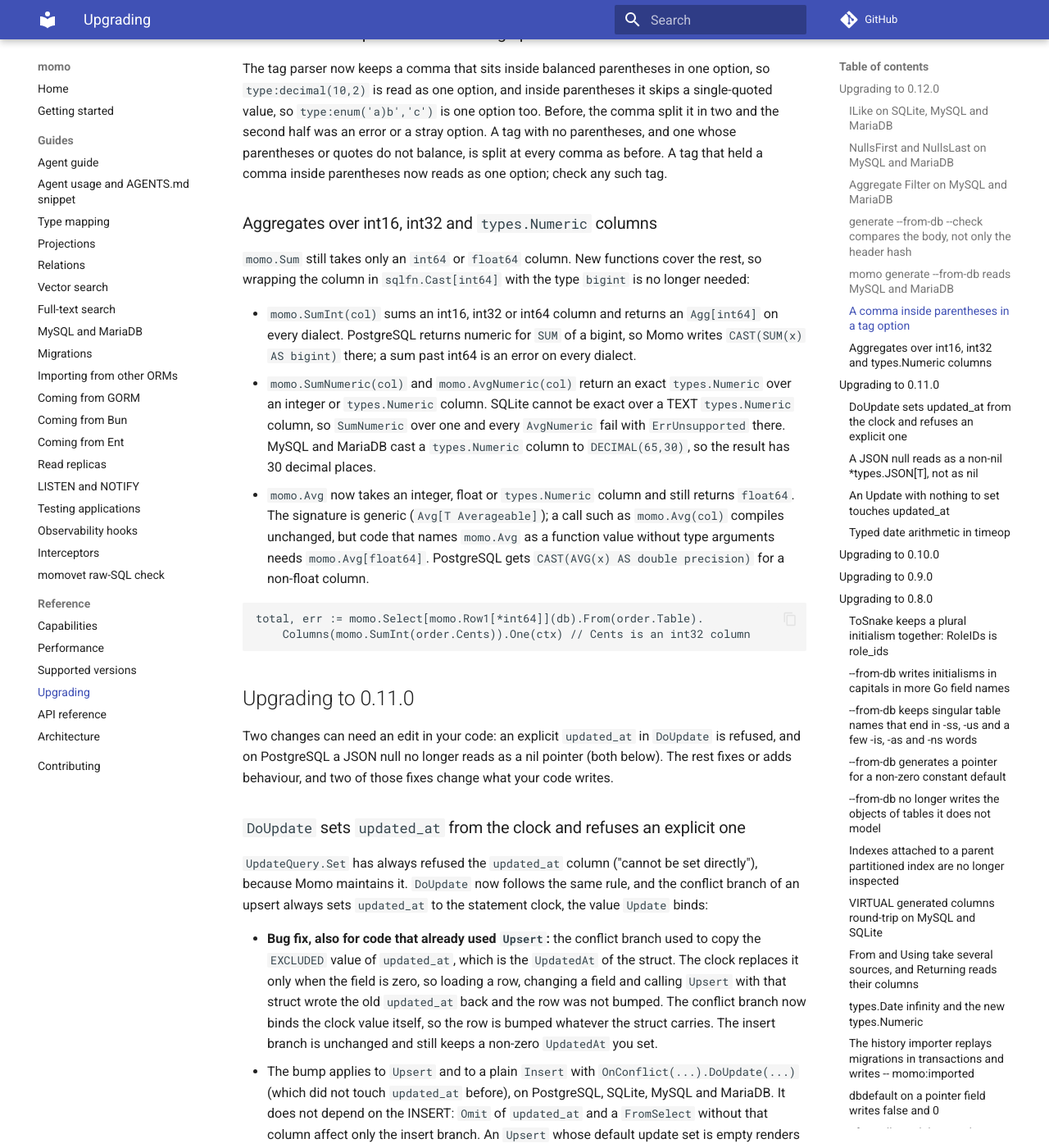
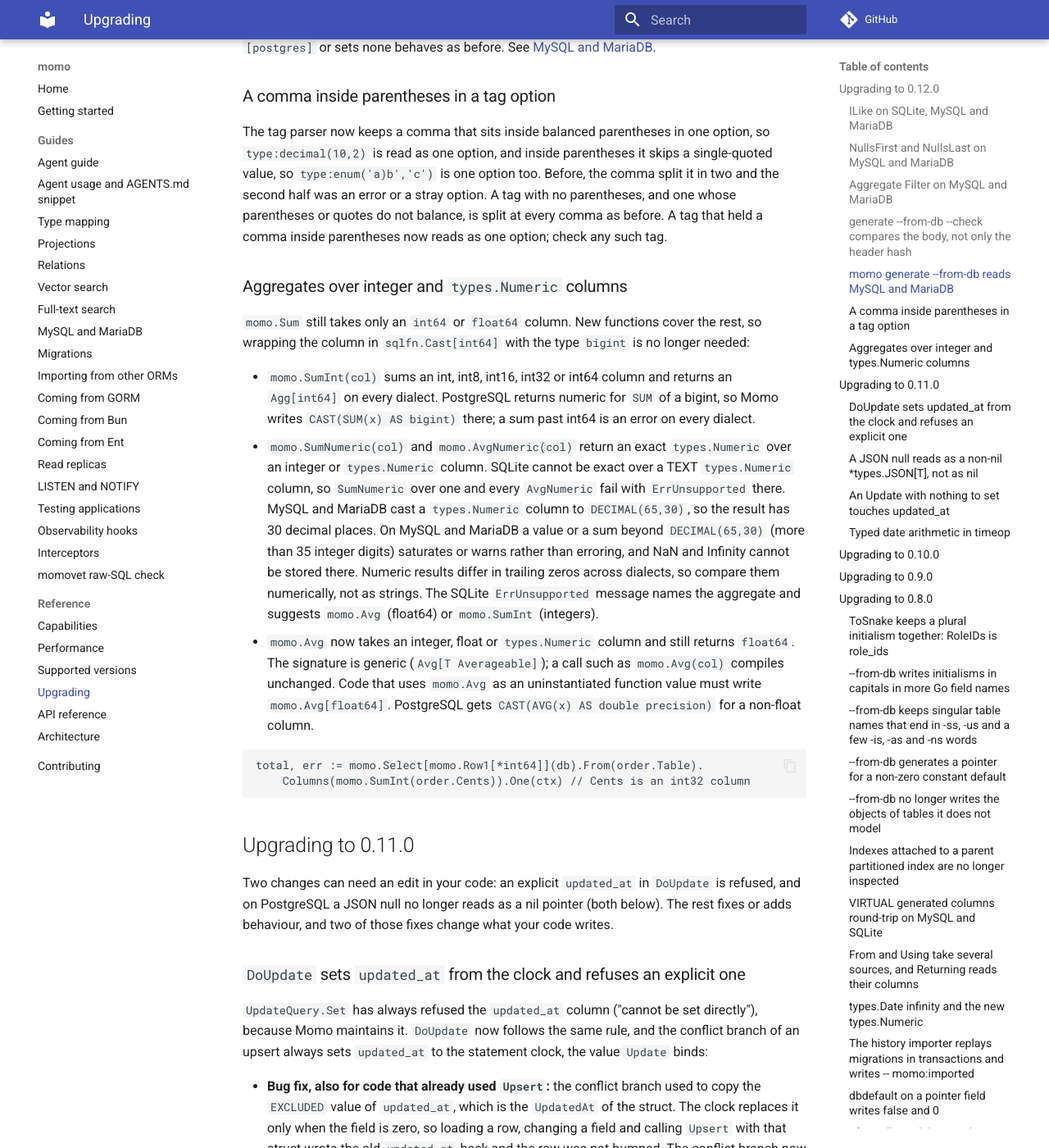
Before and after one commit to azrtydxb/momo, an MkDocs documentation site: the page built from docs/upgrading.md, in a window 1280 px wide and 1400 px high, scrolled down 1875 px. Shown: the whole window at 82% size. Built offline with MkDocs 1.6.1 and Material for MkDocs 9.7.7, drawn with Linux system fonts in a browser that asks for light colours; comment, search, counter and statistics services are not loaded; the version menu is left out; some of the changed text lies outside the part shown.

Commit message:
feat: accept int and int8 in the aggregates and say what to use on SQLite

````diff
--- a/docs/upgrading.md
+++ b/docs/upgrading.md
@@ -7,7 +7,10 @@ later releases can break more.
 
 ## Upgrading to 0.12.0
 
-Nothing needs an edit. Three calls that returned `ErrUnsupported` on some
+One change can need an edit: `momo.Avg` is now generic, so code that uses it
+as an uninstantiated function value must write `momo.Avg[float64]` (see
+"Aggregates over integer and `types.Numeric` columns" below). Otherwise nothing
+needs an edit. Three calls that returned `ErrUnsupported` on some
 dialects now return results, so code that relied on the error (a fallback
 branch, a test that expects the refusal) now takes the success path. Check the
 semantic differences below before you drop a workaround.
@@ -87,13 +90,13 @@ option. A tag with no parentheses, and one whose parentheses or quotes do not
 balance, is split at every comma as before. A tag that held a comma inside
 parentheses now reads as one option; check any such tag.
 
-### Aggregates over int16, int32 and `types.Numeric` columns
+### Aggregates over integer and `types.Numeric` columns
 
 `momo.Sum` still takes only an `int64` or `float64` column. New functions cover
 the rest, so wrapping the column in `sqlfn.Cast[int64]` with the type `bigint`
 is no longer needed:
 
-- `momo.SumInt(col)` sums an int16, int32 or int64 column and returns an
+- `momo.SumInt(col)` sums an int, int8, int16, int32 or int64 column and returns an
   `Agg[int64]` on every dialect. PostgreSQL returns numeric for `SUM` of a
   bigint, so Momo writes `CAST(SUM(x) AS bigint)` there; a sum past int64 is an
   error on every dialect.
@@ -102,11 +105,16 @@ is no longer needed:
   exact over a TEXT `types.Numeric` column, so `SumNumeric` over one and every
   `AvgNumeric` fail with `ErrUnsupported` there. MySQL and MariaDB cast a
   `types.Numeric` column to `DECIMAL(65,30)`, so the result has 30 decimal
-  places.
+  places. On MySQL and MariaDB a value or a sum beyond `DECIMAL(65,30)` (more
+  than 35 integer digits) saturates or warns rather than erroring, and NaN and
+  Infinity cannot be stored there. Numeric results differ in trailing zeros
+  across dialects, so compare them numerically, not as strings. The SQLite
+  `ErrUnsupported` message names the aggregate and suggests `momo.Avg`
+  (float64) or `momo.SumInt` (integers).
 - `momo.Avg` now takes an integer, float or `types.Numeric` column and still
   returns `float64`. The signature is generic (`Avg[T Averageable]`); a call
-  such as `momo.Avg(col)` compiles unchanged, but code that names `momo.Avg` as a
-  function value without type arguments needs `momo.Avg[float64]`. PostgreSQL
+  such as `momo.Avg(col)` compiles unchanged. Code that uses `momo.Avg` as an
+  uninstantiated function value must write `momo.Avg[float64]`. PostgreSQL
   gets `CAST(AVG(x) AS double precision)` for a non-float column.
 
 ```text
````
Also changed, not shown: .procoder/ask/decisions.md (+7 -1 lines), docs/ai-guide.md (+7 -1 lines), docs/capabilities.md (+1 -1 lines), 1 other file.
